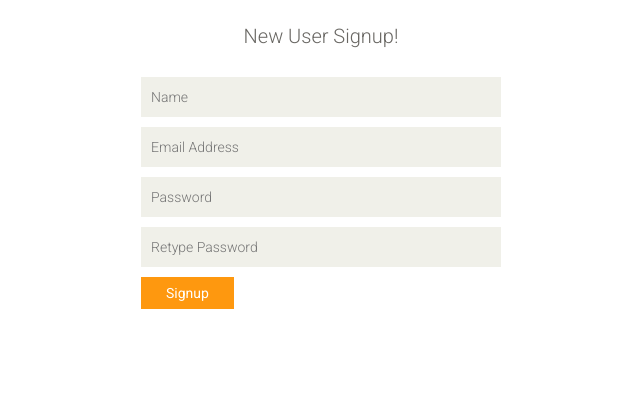
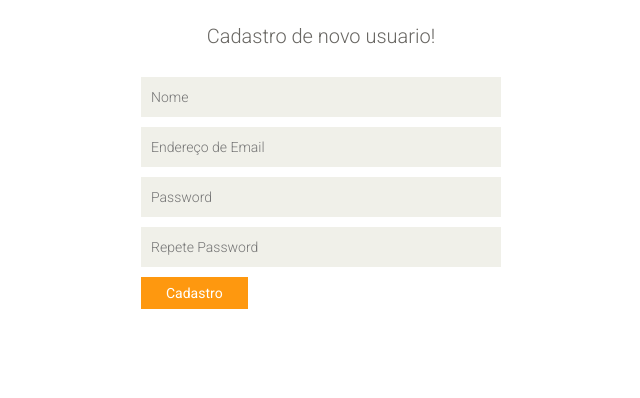
Before and after one commit to portugalgit/eshop, a PHP site: the page made by private/views/eshop/signup.php in a window 1280 px wide. Shown: the part 212-610 px from the top of the page, without its empty margins (319-959 px from the left). Run offline with PHP 8.4, Linux system fonts and the light colour scheme; the template is opened without the code that fills it: most values are stand-ins (such as "Sample title", 1, 10 or a date in 2020); data that the repository does not hold is empty; some libraries are stand-ins or nearby versions.

Commit message:
conclusao cap11

```diff
--- a/private/controllers/signup.php
+++ b/private/controllers/signup.php
@@ -8,7 +8,9 @@ class Signup extends Controller
 
         if($_SERVER['REQUEST_METHOD'] == "POST")
         {
-            debug($_POST);
+            show($_POST);
+
+            $User = $this->load_model("User");
         }
 
         $this->view('signup',$data);
--- a/private/init.php
+++ /dev/null
@@ -1,6 +0,0 @@
-<?php
-
-include "../private/core/controller.php";
-include "../private/core/database.php";
-include "../private/core/functions.php";
-include "../private/core/app.php";
--- a/private/views/eshop/login.php
+++ b/private/views/eshop/login.php
@@ -5,7 +5,7 @@
 			<div class="row" style="text-align: center;">
 				<div class="col-sm-4 col-sm-offset-1" style="float: none;display: inline-block;">
 					<div class="login-form"><!--login form-->
-						<h2>Login to your account</h2>
+						<h2>Login de acesso</h2>
 						<form action="#">
 							<input type="text" placeholder="Name" />
 							<input type="email" placeholder="Email Address" />
@@ -16,7 +16,7 @@
 							<button type="submit" class="btn btn-default">Login</button>
 						</form>
                         <br>
-                          <a href="<?=ROOT?>signup">Dont have an account? Signup here</a>
+                          <a href="<?=ROOT?>signup">Não tem conta ? Cadastre aqui</a>
 					</div><!--/login form-->
 				</div>
             </div>
--- a/private/views/eshop/signup.php
+++ b/private/views/eshop/signup.php
@@ -6,13 +6,13 @@
 
 				<div class="col-sm-4" style="float: none;display: inline-block;">
 					<div class="signup-form"><!--sign up form-->
-						<h2>New User Signup!</h2>
+						<h2>Cadastro de novo usuario!</h2>
 						<form method="post">
-							<input name="name" type="text" placeholder="Name"/>
-							<input name="email" type="email" placeholder="Email Address"/>
+							<input name="name" type="text" placeholder="Nome"/>
+							<input name="email" type="email" placeholder="Endereço de Email"/>
 							<input name="password" type="password" placeholder="Password"/>
-                            <input name="password2" type="password" placeholder="Retype Password"/>
-							<button type="submit" class="btn btn-default">Signup</button>
+                            <input name="password2" type="password" placeholder="Repete Password"/>
+							<button type="submit" class="btn btn-default">Cadastro</button>
 						</form>
 					</div><!--/sign up form-->
 				</div>
--- a/public/index.php
+++ b/public/index.php
@@ -6,11 +6,11 @@ session_start();
 $rota = $_SERVER['REQUEST_SCHEME'] ."://". $_SERVER['SERVER_NAME'] . $_SERVER['PHP_SELF'];
 $rota = str_replace("index.php", "", $rota);
 
+
 define('ROOT',$rota);
 define('ASSETS',$rota . "ASSETS/");
 
 //Carrega configurações ou dependências com init.php.
-//include "../private/init.php";
 require "../private/core/init.php";
 
 //Ao instanciar a classe App, o __construct() é automaticamente executado.
```
Also changed, not shown: private/core/controller.php (+13 -4 lines), private/models/user.class.php (added, +19 -0 lines).
